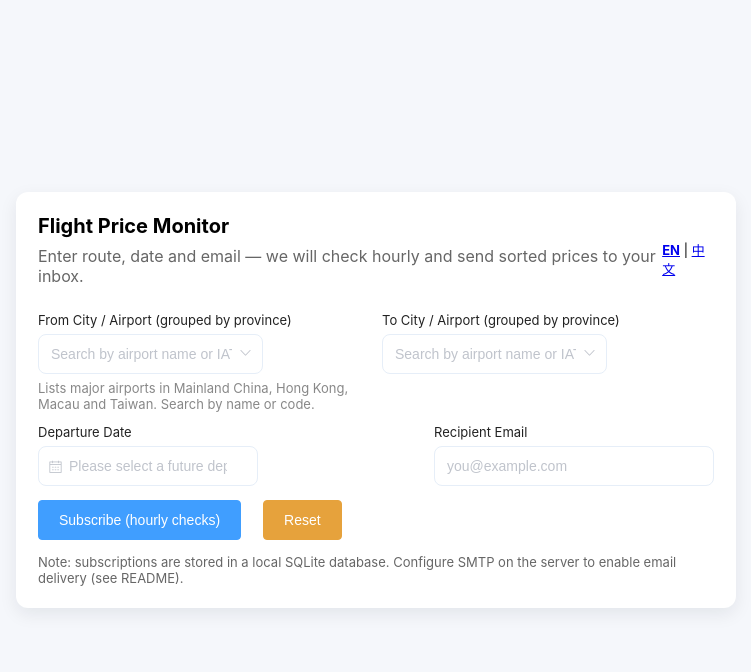
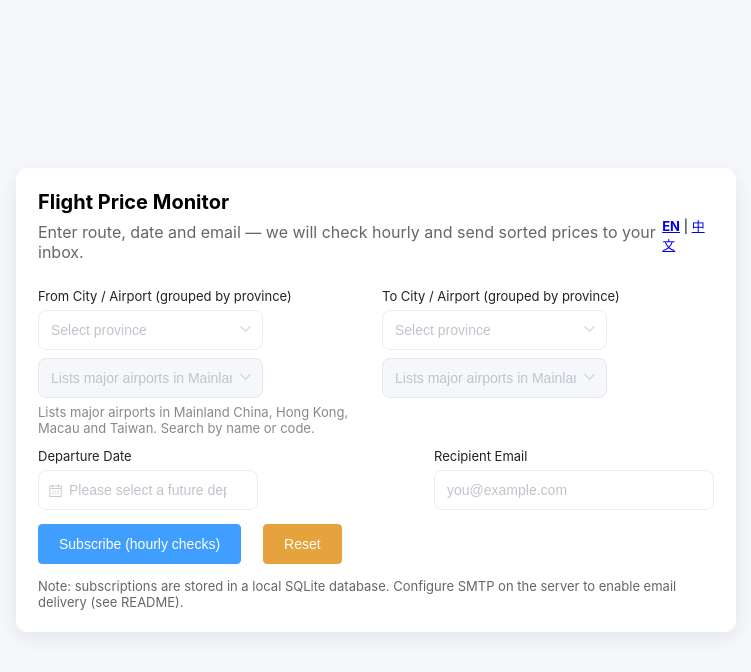
Before and after one commit to ty-yqs/Flight-Ticket-Monitor, a PHP site: page /index.php in a window 1280 px wide. Shown: the top 672 px of the page, without its empty margins (264-1015 px from the left). Run offline with PHP 8.4, Linux system fonts and the light colour scheme.

Commit message:
feat: Added province selection functionality and optimized airport selection logic; supports Chinese province name translation.

```diff
--- a/index.php
+++ b/index.php
@@ -152,20 +152,29 @@ $baseUrl = strtok($_SERVER['REQUEST_URI'], '?');
       confirm_past: <?php echo json_encode($t('confirm_past')) ?>,
       submitting: <?php echo json_encode($t('submitting')) ?>
     };
+    // app language
+    window.APP_LANG = <?php echo json_encode($lang) ?>;
+
+    // Chinese translations for province names (fallback to original if missing)
+    window.PROVINCE_CN = {
+      "Guangdong":"广东","Tibet":"西藏","Guizhou":"贵州","Guangxi":"广西","Inner Mongolia":"内蒙古","Xinjiang":"新疆","Shaanxi":"陕西","Henan":"河南","Hunan":"湖南","Hubei":"湖北","Hebei":"河北","Liaoning":"辽宁","Jiangsu":"江苏","Zhejiang":"浙江","Shanghai":"上海","Beijing":"北京","Tianjin":"天津","Chongqing":"重庆","Sichuan":"四川","Yunnan":"云南","Fujian":"福建","Shandong":"山东","Jilin":"吉林","Heilongjiang":"黑龙江","Anhui":"安徽","Shanxi":"山西","Gansu":"甘肃","Qinghai":"青海","Ningxia":"宁夏","Hainan":"海南","Taiwan":"台湾","Hong Kong":"香港","Macau":"澳门","Others":"其他"
+    };
 
     // Element-enhanced Vue app: mounts into #app-root and hides native fallback
     (function(){
-      // small helper to build grouped options from airports data
-      function buildGroupsFrom(data){
+      // build province list and map of airports per province for cascading selects
+      function buildProvinceMap(data){
         const items = data.map(a=>{
           const prov = (a.province && a.province.trim()) ? a.province.trim() : '';
-          const group = prov || (a.city && a.city.trim()) || a.country || 'Others';
-          return { code: a.iata, name: a.name || a.city || a.iata, group };
+          const province = prov || (a.city && a.city.trim()) || a.country || 'Others';
+          return { code: a.iata, name: a.name || a.city || a.iata, province };
         });
         const map = {};
-        items.forEach(a=>{ if(!map[a.group]) map[a.group]=[]; map[a.group].push(a); });
-        const keys = Object.keys(map).sort((a,b)=>{ if(a==='Others') return 1; if(b==='Others') return -1; return a.localeCompare(b,'zh-CN'); });
-        return keys.map(k=>({ name: k, items: map[k] }));
+        items.forEach(a=>{ if(!map[a.province]) map[a.province]=[]; map[a.province].push(a); });
+        const provinces = Object.keys(map).sort((a,b)=>{ if(a==='Others') return 1; if(b==='Others') return -1; return a.localeCompare(b,'zh-CN'); });
+        // build display objects: { key: 'Guangdong', label: '广东' }
+        const display = provinces.map(p=>({ key: p, label: (window.APP_LANG==='zh' ? (window.PROVINCE_CN[p] || p) : p) }));
+        return { provinces: display, map: map };
       }
 
       // load airport data (same priority as before)
@@ -177,30 +186,32 @@ $baseUrl = strtok($_SERVER['REQUEST_URI'], '?');
 
       // mount Vue app
       loadAirportData().then(data=>{
-        const groups = buildGroupsFrom(data);
-        // create app
+        const pm = buildProvinceMap(data);
+        // create app with cascading selects: province -> airports
         new Vue({
           el: '#app-root',
-          data: function(){ return { form: { from:'', to:'', date:'', email:'' }, groups: groups, submitting:false }; },
+          data: function(){ return { form: { fromProv:'', toProv:'', from:'', to:'', date:'', email:'' }, provinces: pm.provinces, airportMap: pm.map, submitting:false }; },
           template: `
             <div>
               <el-form :model="form" label-position="top">
                 <div class="row" style="margin-bottom:12px">
                   <div style="flex:1">
                     <label><?php echo htmlspecialchars($t('from_label')) ?></label>
-                    <el-select v-model="form.from" filterable placeholder="<?php echo htmlspecialchars($t('search_placeholder')) ?>" clearable>
-                      <el-option-group v-for="g in groups" :label="g.name" :key="g.name">
-                        <el-option v-for="opt in g.items" :key="opt.code" :label="opt.code + ' — ' + opt.name" :value="opt.code"></el-option>
-                      </el-option-group>
+                    <el-select v-model="form.fromProv" placeholder="<?php echo $lang==='zh' ? '选择省份' : 'Select province' ?>" clearable>
+                      <el-option v-for="p in provinces" :key="p.key" :label="p.label" :value="p.key"></el-option>
+                    </el-select>
+                    <el-select v-model="form.from" filterable :placeholder="form.fromProv ? '<?php echo htmlspecialchars($t('search_placeholder')) ?>' : '<?php echo htmlspecialchars($t('from_hint')) ?>'" clearable :disabled="!form.fromProv" style="margin-top:8px">
+                      <el-option v-for="opt in (airportMap[form.fromProv] || [])" :key="opt.code" :label="opt.code + ' — ' + opt.name" :value="opt.code"></el-option>
                     </el-select>
                     <div class="small hint"><?php echo htmlspecialchars($t('from_hint')) ?></div>
                   </div>
                   <div style="flex:1">
                     <label><?php echo htmlspecialchars($t('to_label')) ?></label>
-                    <el-select v-model="form.to" filterable placeholder="<?php echo htmlspecialchars($t('search_placeholder')) ?>" clearable>
-                      <el-option-group v-for="g in groups" :label="g.name" :key="g.name+'-to'">
-                        <el-option v-for="opt in g.items" :key="opt.code+'-to'" :label="opt.code + ' — ' + opt.name" :value="opt.code"></el-option>
-                      </el-option-group>
+                    <el-select v-model="form.toProv" placeholder="<?php echo $lang==='zh' ? '选择省份' : 'Select province' ?>" clearable>
+                      <el-option v-for="p in provinces" :key="p.key+'-to'" :label="p.label" :value="p.key"></el-option>
+                    </el-select>
+                    <el-select v-model="form.to" filterable :placeholder="form.toProv ? '<?php echo htmlspecialchars($t('search_placeholder')) ?>' : '<?php echo htmlspecialchars($t('from_hint')) ?>'" clearable :disabled="!form.toProv" style="margin-top:8px">
+                      <el-option v-for="opt in (airportMap[form.toProv] || [])" :key="opt.code+'-to'" :label="opt.code + ' — ' + opt.name" :value="opt.code"></el-option>
                     </el-select>
                   </div>
                 </div>
@@ -219,6 +230,8 @@ $baseUrl = strtok($_SERVER['REQUEST_URI'], '?');
                   <el-button @click.native.prevent="onReset" type="warning"><?php echo htmlspecialchars($t('reset_btn')) ?></el-button>
                 </div>
                 <!-- hidden native inputs to be submitted to server -->
+                <input type="hidden" name="fromProv" :value="form.fromProv">
+                <input type="hidden" name="toProv" :value="form.toProv">
                 <input type="hidden" name="from" :value="form.from">
                 <input type="hidden" name="to" :value="form.to">
                 <input type="hidden" name="date" :value="form.date">
@@ -227,7 +240,7 @@ $baseUrl = strtok($_SERVER['REQUEST_URI'], '?');
             </div>
           `,
           methods: {
-            onReset(){ this.form.from=''; this.form.to=''; this.form.date=''; this.form.email=''; },
+            onReset(){ this.form.fromProv=''; this.form.toProv=''; this.form.from=''; this.form.to=''; this.form.date=''; this.form.email=''; },
             onSubmit(){
               if(!this.form.from || !this.form.to || !this.form.email){ this.$alert(window.I18N.alert_missing); return; }
               if(!this.form.date){ this.$alert(window.I18N.alert_invalid_date); return; }
```
